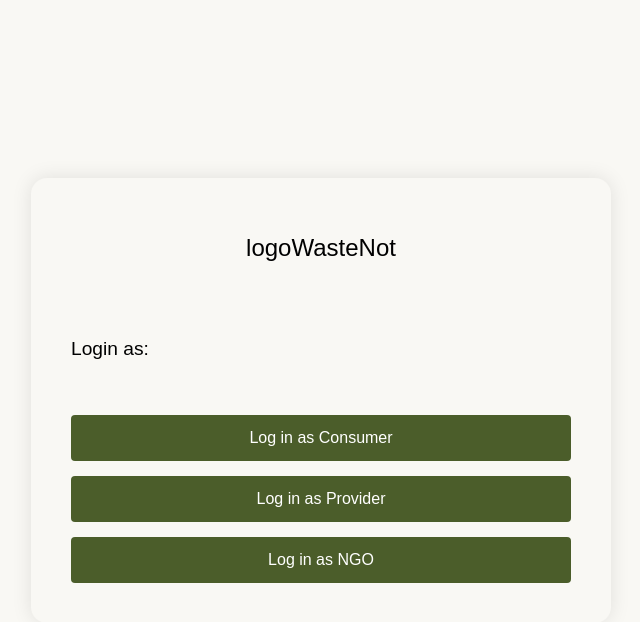
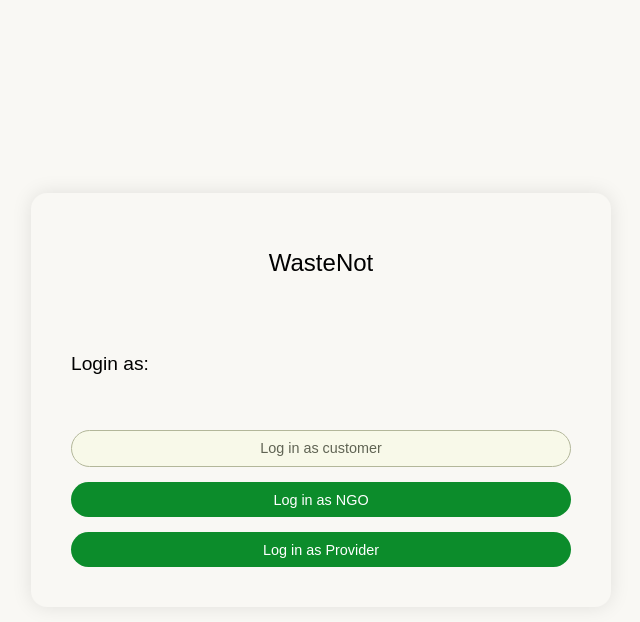
Before and after one commit to phebsv/SE-WasteNot, a PHP site: page /login.html in a window 1280 px wide. Shown: the top 622 px of the page, without its empty margins (319-959 px from the left). Run offline with PHP 8.4, Linux system fonts and the light colour scheme.

Commit message:
login buttons and page updated

```diff
--- a/FrontEnd/homepage/homepage.html
+++ b/FrontEnd/homepage/homepage.html
@@ -19,7 +19,7 @@
                 <a href="#faqs">FAQs</a>
                 <a href="#contact">Contact Us</a>
             </nav>
-            <a href="#" class="btn btn-outline-green nav-login">Log In</a>
+            <a href="../login/login.html" class="btn btn-outline-green nav-login">Log In</a>
         </div>
     </header>
 
--- a/FrontEnd/login/login-consumer.html
+++ b/FrontEnd/login/login-consumer.html
@@ -45,7 +45,7 @@
           <div>
             <label class="form-label">Email Address</label>
             <div class="input-wrapper">
-              <input id="email" type="email" required>
+              <input id="email" class="input-field" type="email" required>
             </div>
           </div>
 
--- a/FrontEnd/login/login-ngo.html
+++ b/FrontEnd/login/login-ngo.html
@@ -44,7 +44,7 @@
                     <div>
                         <label class="form-label">Email Address</label>
                         <div class="input-wrapper">
-                            <input id="email" type="email" required>
+                            <input id="email" class="input-field" type="email" required>
                         </div>
                     </div>
 
--- a/FrontEnd/login/login.css
+++ b/FrontEnd/login/login.css
@@ -62,3 +62,63 @@ h2 {
 .login-btn:active {
   background-color: #2d3a16;
 }
+
+.btn {
+    display: inline-flex;
+    align-items: center;
+    justify-content: center;
+    padding: 0.6rem 1.4rem;
+    border-radius: 999px;
+    font-size: 0.9rem;
+    border: none;
+    text-decoration: none;
+    cursor: pointer;
+    transition: transform 0.18s ease, box-shadow 0.18s ease, background-color 0.18s ease, color 0.18s ease;
+}
+
+.btn-outline-green {
+    border: 1px solid #0c8c2b;
+    color: #0c8c2b;
+    background-color: transparent;
+}
+
+.btn-outline-green:hover {
+    background-color: #0c8c2b;
+    color: #fff;
+    box-shadow: 0 10px 20px rgba(0,0,0,0.15);
+    transform: translateY(-1px);
+}
+
+.btn-green {
+    background-color: #0c8c2b;
+    color: #fff;
+}
+
+.btn-green:hover {
+    background-color: #0a731f;
+    box-shadow: 0 10px 20px rgba(0,0,0,0.18);
+    transform: translateY(-1px);
+}
+
+.btn-light-outline {
+    border: 1px solid #b3b79a;
+    background-color: #f8f9e9;
+    color: #606454;
+}
+
+.btn-light-outline:hover {
+    background-color: #e9ebd3;
+    box-shadow: 0 10px 20px rgba(0,0,0,0.14);
+    transform: translateY(-1px);
+}
+
+.btn-banner {
+    background-color: #ffffff;
+    color: #0c8c2b;
+    border-radius: 4px;
+    padding-inline: 2.2rem;
+}
+
+.btn-banner:hover {
+    background-color: #f5f5f5;
+}
--- a/FrontEnd/login/login.html
+++ b/FrontEnd/login/login.html
@@ -4,18 +4,20 @@
   <meta charset="UTF-8">
   <meta name="viewport" content="width=device-width, initial-scale=1.0">
   <title>WasteNot | Login</title>
-  <link rel="stylesheet" href="login.css">
+  <link href="https://fonts.googleapis.com/css2?family=Playfair+Display:wght@500;700&family=Inter:wght@300;400;500;600;700&display=swap" rel="stylesheet">
+    <link rel="stylesheet" href="login.css" />
 </head>
 <body>
   <div class="container">
-    <h1>logoWasteNot</h1>
+    <h1>WasteNot</h1>
 
     <div class="login-choices">
       <h2>Login as:</h2>
       <div class="button-group">
-        <button class="login-btn">Log in as Consumer</button>
-        <button class="login-btn">Log in as Provider</button>
-        <button class="login-btn">Log in as NGO</button>
+        <a href="login-consumer.html" class="btn btn-light-outline">Log in as customer</a>
+        <a href="login-ngo.html" class="btn btn-green">Log in as NGO</a>
+        <a href="#" class="btn btn-green">Log in as Provider</a>
+
       </div>
     </div>
   </div>
```
